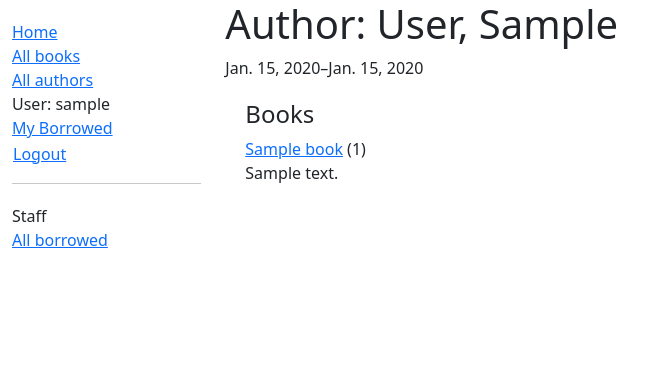
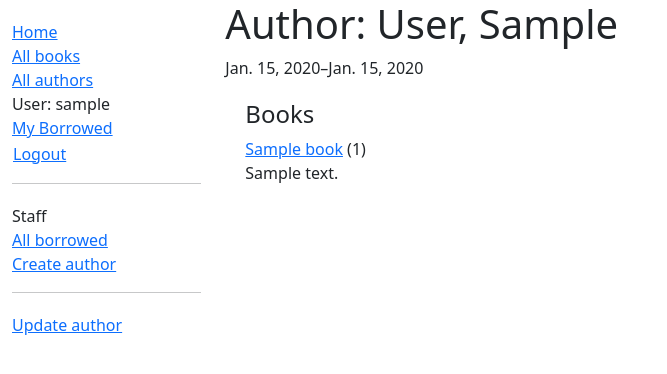
Before and after one commit to marcaltmann/locallibrary, a Django app: page /catalog/authors/1 in a window 1280 px wide. Shown: the top 374 px of the page, without its empty margins (0-667 px from the left). Run offline with Django 5.2, Linux system fonts and the light colour scheme; a user stored in the database is signed in; tables that the repository leaves empty hold one stand-in row (values such as "Sample post").

Commit message:
Finish part 9

```diff
--- a/catalog/templates/base_generic.html
+++ b/catalog/templates/base_generic.html
@@ -43,6 +43,9 @@
               <ul class="sidebar-nav">
                 <li>Staff</li>
                 <li><a href="{% url 'borrowed' %}">All borrowed</a></li>
+                {% if perms.catalog.add_author %}
+                  <li><a href="{% url 'author-create' %}">Create author</a></li>
+                {% endif %}
               </ul>
             {% endif %}
           {% endblock %}
--- a/catalog/templates/catalog/author_detail.html
+++ b/catalog/templates/catalog/author_detail.html
@@ -1,4 +1,20 @@
 {% extends "base_generic.html" %}
+
+{% block sidebar %}
+  {{ block.super }}
+
+  {% if perms.catalog.change_author or perms.catalog.delete_author %}
+    <hr>
+    <ul class="sidebar-nav">
+      {% if perms.catalog.change_author %}
+        <li><a href="{% url 'author-update' author.id %}">Update author</a></li>
+      {% endif %}
+      {% if not author.book_set.all and perms.catalog.delete_author %}
+        <li><a href="{% url 'author-delete' author.id %}">Delete author</a></li>
+      {% endif %}
+    </ul>
+  {% endif %}
+{% endblock %}
 
 {% block content %}
   <h1>Author: {{ author }}</h1>
--- a/catalog/urls.py
+++ b/catalog/urls.py
@@ -14,4 +14,7 @@ urlpatterns = [
     path(
         "book/<uuid:pk>/renew/", views.renew_book_librarian, name="renew-book-librarian"
     ),
+    path('author/create/', views.AuthorCreate.as_view(), name='author-create'),
+    path('author/<int:pk>/update/', views.AuthorUpdate.as_view(), name='author-update'),
+    path('author/<int:pk>/delete/', views.AuthorDelete.as_view(), name='author-delete'),
 ]
--- a/catalog/views.py
+++ b/catalog/views.py
@@ -4,11 +4,12 @@ from django.contrib.auth.decorators import login_required, permission_required
 from django.contrib.auth.mixins import LoginRequiredMixin, PermissionRequiredMixin
 from django.http import HttpResponseRedirect
 from django.shortcuts import render, get_object_or_404
-from django.urls import reverse
+from django.urls import reverse, reverse_lazy
 from django.views import generic
+from django.views.generic.edit import CreateView, UpdateView, DeleteView
 
+from .forms import RenewBookForm
 from .models import Book, Author, BookInstance, Genre
-from catalog.forms import RenewBookForm
 
 
 def index(request):
@@ -121,3 +122,32 @@ def renew_book_librarian(request, pk):
     }
 
     return render(request, "catalog/book_renew_librarian.html", context)
+
+
+class AuthorCreate(PermissionRequiredMixin, CreateView):
+    model = Author
+    fields = ["first_name", "last_name", "date_of_birth", "date_of_death"]
+    initial = {"date_of_death": "11/11/2023"}
+    permission_required = "catalog.add_author"
+
+
+class AuthorUpdate(PermissionRequiredMixin, UpdateView):
+    model = Author
+    # Not recommended (potential security issue if more fields added)
+    fields = "__all__"
+    permission_required = "catalog.change_author"
+
+
+class AuthorDelete(PermissionRequiredMixin, DeleteView):
+    model = Author
+    success_url = reverse_lazy("authors")
+    permission_required = "catalog.delete_author"
+
+    def form_valid(self, form):
+        try:
+            self.object.delete()
+            return HttpResponseRedirect(self.success_url)
+        except Exception as e:
+            return HttpResponseRedirect(
+                reverse("author-delete", kwargs={"pk": self.object.pk})
+            )
--- a/locallibrary/urls.py
+++ b/locallibrary/urls.py
@@ -21,8 +21,6 @@ from django.conf import settings
 from django.conf.urls.static import static
 from django.views.generic import RedirectView
 
-print(static(settings.STATIC_URL, document_root=settings.STATIC_ROOT))
-
 urlpatterns = [
     path("", RedirectView.as_view(url="catalog/", permanent=True)),
     path("admin/", admin.site.urls),
```
Also changed, not shown: catalog/forms.py (+27 -0 lines), catalog/templates/catalog/author_confirm_delete.html (added, +28 -0 lines), catalog/templates/catalog/author_form.html (added, +11 -0 lines).
